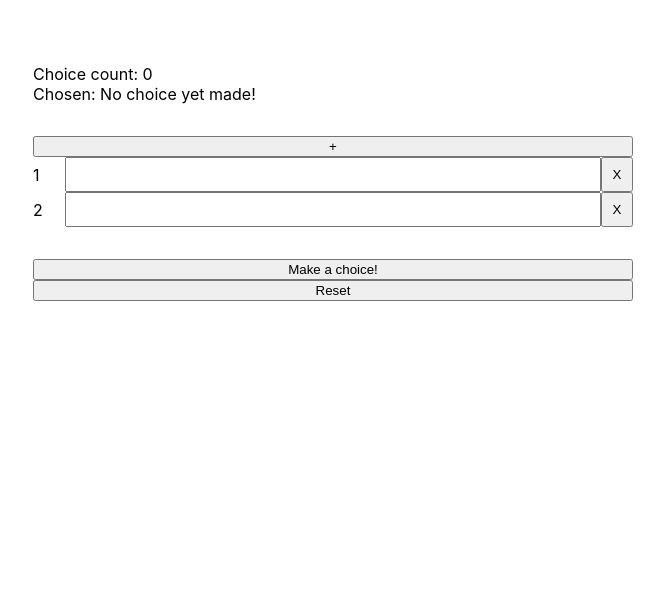
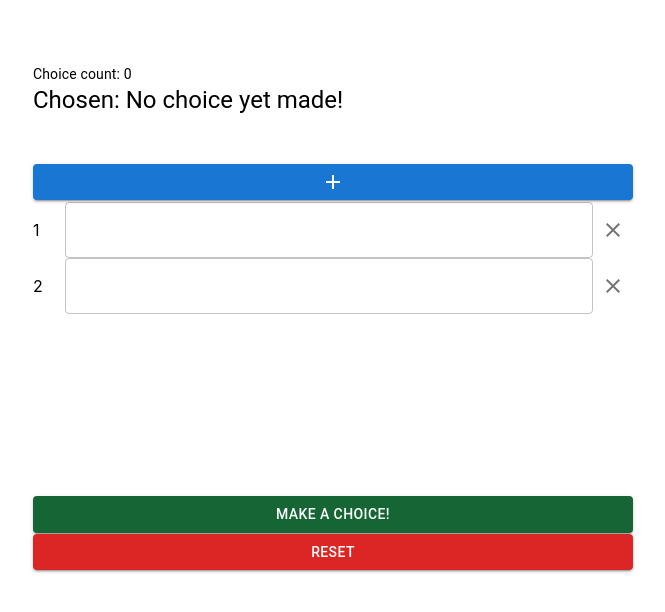
Before and after one commit to Matija8/Random-Choice-PWA, a Next.js app: page / in a window 1280 px wide. Shown: the top 612 px of the page, without its empty margins (307-972 px from the left). Built offline with nearby package versions, Linux system fonts and the light colour scheme.

Commit message:
Update ui

```diff
--- /dev/null
+++ b/components/button.tsx
@@ -0,0 +1,5 @@
+import MuiButton from '@mui/material/Button';
+
+export function Button(props: React.ComponentProps<typeof MuiButton>) {
+  return <MuiButton variant="contained" type="button" {...props} />;
+}
--- a/components/choice.tsx
+++ b/components/choice.tsx
@@ -1,8 +1,18 @@
 import { CSSProperties, ReactNode, useState } from 'react';
+import { Button } from 'components/button';
+import { TextField } from 'components/textField';
+import IconButton from '@mui/material/IconButton';
+import CloseIcon from '@mui/icons-material/Close';
+import Typography from '@mui/material/Typography';
+import AddIcon from '@mui/icons-material/Add';
 
 const choicePlaceholderText = 'No choice yet made!';
 const getInitialOptions = () => ['', ''];
 const colFlex: CSSProperties = { display: 'flex', flexDirection: 'column' };
+const colors = {
+  red1: 'rgb(220 38 38)',
+  green1: 'rgb(22 101 52)',
+};
 
 function chooseFrom<T>(choices: T[]): [T, number] {
   if (choices.length < 1) {
@@ -29,19 +39,21 @@ export function RandomChoice(): JSX.Element {
         onSubmit={(ev) => ev.preventDefault()}
       >
         <section style={{ ...colFlex }}>
-          <span>Choice count: {choiceNum}</span>
-          <span>Chosen: {choice}</span>
+          <Typography variant="body2">Choice count: {choiceNum}</Typography>
+          <Typography variant="h5" style={{ height: '3rem' }}>
+            Chosen: {choice}
+          </Typography>
         </section>
 
-        <section style={{ ...colFlex }}>
-          <button
-            type="button"
+        <section style={{ ...colFlex, minHeight: '300px' }}>
+          <Button
+            style={{ marginBottom: '2px' }}
             onClick={() => {
               setOptions(['', ...options]);
             }}
           >
-            +
-          </button>
+            <AddIcon />
+          </Button>
 
           {options.map((option, currentOptionIdx) => (
             <article
@@ -58,7 +70,7 @@ export function RandomChoice(): JSX.Element {
               >
                 {currentOptionIdx + 1}
               </label>
-              <input
+              <TextField
                 type="text"
                 id={`choice-${currentOptionIdx}`}
                 style={{ flexGrow: 1 }}
@@ -71,23 +83,22 @@ export function RandomChoice(): JSX.Element {
                   )
                 }
               />
-              <button
-                style={{ width: '2rem', padding: '0.5rem' }}
+              <IconButton
                 onClick={() =>
                   setOptions(
                     options.filter((_, idx2) => idx2 !== currentOptionIdx),
                   )
                 }
               >
-                X
-              </button>
+                <CloseIcon />
+              </IconButton>
             </article>
           ))}
         </section>
 
-        <section style={{ ...colFlex }}>
-          <button
-            type="button"
+        <section style={{ ...colFlex, gap: '1px' }}>
+          <Button
+            style={{ backgroundColor: colors.green1 }}
             onClick={() => {
               const nonEmptyOptions = options
                 .map((text, index) => ({ text: text.trim(), index }))
@@ -101,9 +112,9 @@ export function RandomChoice(): JSX.Element {
             }}
           >
             Make a choice!
-          </button>
-          <button
-            type="button"
+          </Button>
+          <Button
+            style={{ backgroundColor: colors.red1 }}
             onClick={() => {
               setChoiceNum(0);
               setChoice(choicePlaceholderText);
@@ -111,7 +122,7 @@ export function RandomChoice(): JSX.Element {
             }}
           >
             Reset
-          </button>
+          </Button>
         </section>
       </form>
     </div>
--- /dev/null
+++ b/components/textField.tsx
@@ -0,0 +1,5 @@
+import MuiTextField from '@mui/material/TextField';
+
+export function TextField(props: React.ComponentProps<typeof MuiTextField>) {
+  return <MuiTextField {...props} />;
+}
--- a/package.json
+++ b/package.json
@@ -12,6 +12,10 @@
     "gh-deploy": "npm run gh-predeploy && gh-pages -d out --dotfiles"
   },
   "dependencies": {
+    "@emotion/react": "^11.7.1",
+    "@emotion/styled": "^11.6.0",
+    "@mui/icons-material": "^5.3.1",
+    "@mui/material": "^5.4.0",
     "classnames": "^2.3.1",
     "next": "^12.0.10",
     "next-pwa": "^5.4.4",
--- a/tsconfig.json
+++ b/tsconfig.json
@@ -17,7 +17,8 @@
     "incremental": true,
     "paths": {
       "public/*": ["./public/*"],
-      "styles/*": ["./styles/*"]
+      "styles/*": ["./styles/*"],
+      "components/*": ["./components/*"]
     }
   },
   "include": ["next-env.d.ts", "**/*.ts", "**/*.tsx"],
```
